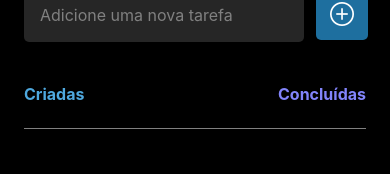
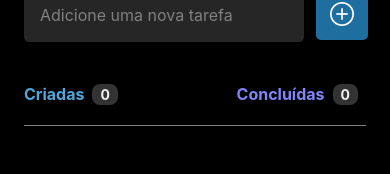
Before and after one commit to NgoNguyenVu/Demo-TODO, a React Native app: screen / in a window 390 px wide. Shown: the part 168-342 px from the top of the page. Built offline with nearby package versions, Linux system fonts and the light colour scheme.

Commit message:
feat: info counter task

```diff
--- a/src/components/Info/index.tsx
+++ b/src/components/Info/index.tsx
@@ -5,8 +5,14 @@ export function Info() {
   return (
     <>
       <View style={styles.container}>
-        <Text style={styles.taskAdd}>Criadas</Text>
-        <Text style={styles.taskDone}>Concluídas</Text>
+        <View style={styles.infoContainer}>
+          <Text style={styles.taskAdd}>Criadas</Text>
+          <Text style={styles.taskCounter}>0</Text>
+        </View>
+        <View style={styles.infoContainer}>
+          <Text style={styles.taskDone}>Concluídas</Text>
+          <Text style={styles.taskCounter}>0</Text>
+        </View>
       </View>
       <View style={styles.horizontalBar} />
     </>
--- a/src/components/Info/styles.ts
+++ b/src/components/Info/styles.ts
@@ -4,7 +4,7 @@ export const styles = StyleSheet.create({
 	container: {
 		flexDirection: 'row',
 		justifyContent: 'space-between',
-		marginBottom: 24,
+		marginBottom: 20,
 		backgroundColor: '#000000',
 		width: '100%',
 	},
@@ -23,4 +23,17 @@ export const styles = StyleSheet.create({
 		height: 1,
 		backgroundColor: '#808080',
 	},
+	infoContainer: {
+		flexDirection: 'row',
+	},
+	taskCounter: {
+		color: '#F0F0F0',
+		fontSize: 14,
+		backgroundColor: '#333333',
+		borderRadius: 8,
+		paddingVertical: 2,
+		paddingHorizontal: 8,
+		fontWeight: 'bold',
+		marginHorizontal: 8,
+	},
 });
```
